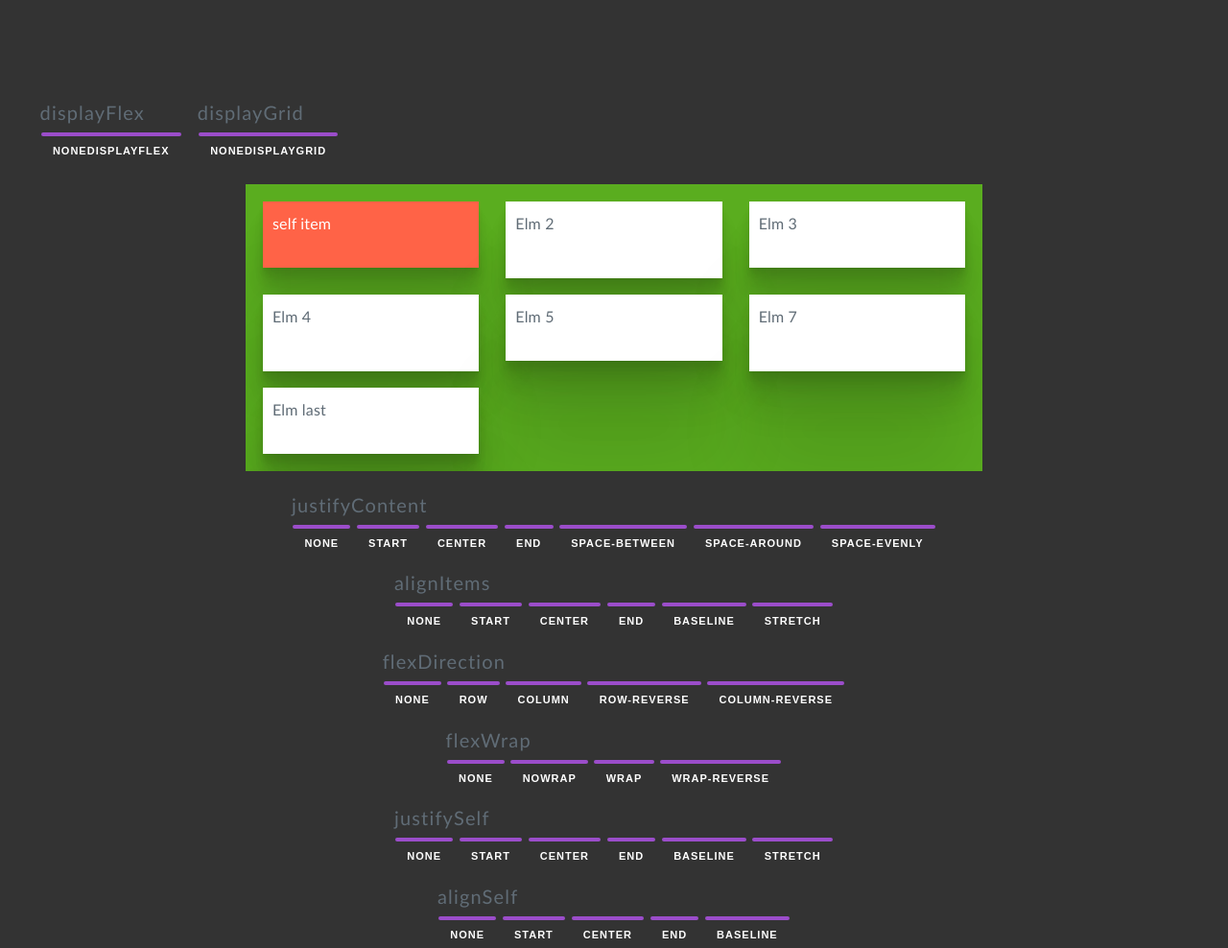
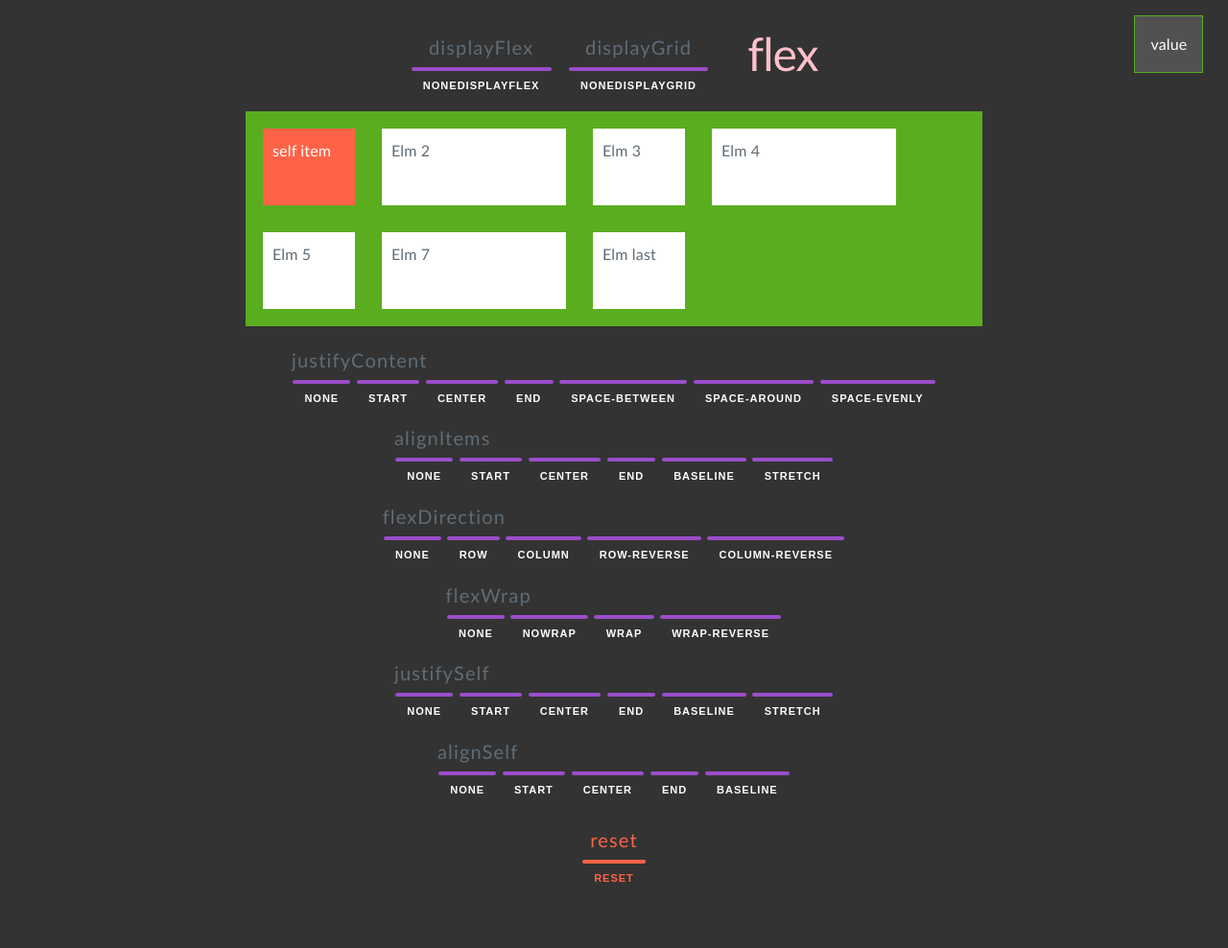
Before and after one commit to BoxPistols/OneTouch_StyleChange-Simple-DesignSystem, a website: page index.html in a window 1280 px wide. Shown: the top 988 px of the page at 96% size. Drawn offline with nearby package versions, Linux system fonts and the light colour scheme.

Commit message:
All Elem Prop Done!

```diff
--- a/app.js
+++ b/app.js
@@ -13,7 +13,6 @@ const getSelectorAll = (x) => {
   return document.querySelectorAll(`.buttons.${x} > button`);
 };
 
-// justify-self
 const getCssProps = (_searchElm, _target, _styling) => { // (ボタングループ, 表示のターゲット要素, 取得スタイル)
   for (let i = 0; i < _searchElm.length; i++) { // for文で回す
     if (_searchElm[i] = !null) {
@@ -26,9 +25,29 @@ const getCssProps = (_searchElm, _target, _styling) => { // (ボタングルー
         style = tx; // ボタンのテキストを値としてセット
         para.style.setProperty(_styling, tx); // styleの中身を設定[CSSのプロパティ, <- ボタンのテキスト]
 
+
+        // コードの可視化
+        let codeAll = window.getComputedStyle(container)
+        let codeAllselfElement = window.getComputedStyle(selfElement)
+
+        let getCssResult = (
+          "{" + "\n" +
+          "justify-content: " + codeAll.justifyContent + ";" + "\n" +
+          "align-items: " + codeAll.alignItems + ";" + "\n" +
+          "flex-direction: " + codeAll.flexDirection + ";" + "\n" +
+          "flex-wrap: " + codeAll.flexWrap + ";" + "\n"
+        )
+        let getCssResultSelf = (
+          "\n" +
+          "justify-self: " + codeAllselfElement.justifySelf + ";" + "\n" +
+          "align-self: " + codeAllselfElement.alignSelf + ";" + "\n" +
+          "}"
+        )
+        resultCode.innerText = getCssResult + getCssResultSelf;
+
+        // Debug
         let compStyles = window.getComputedStyle(para); // styleの中身を取得
         let result = compStyles[`${_styling}`]; // 最終styleの中身を取得
-
         console.log(style, result); // 当てにいっているスタイル, 最終styleの中身
       });
     }
@@ -40,20 +59,29 @@ const resProp = (_searchElm, _target, _styling) => { // (ボタングループ,
   getCssProps(_res, _target, _styling); // ターゲットに値を当てる
 };
 
-resProp('justifyContent', '.container', "justify-content");
+resProp('justifyContent', '.container', "justify-content"); // (ボタングループ, 表示のターゲット要素, 取得スタイル)
 resProp('alignItems', '.container', "align-items");
 resProp('flexDirection', '.container', "flex-direction");
-resProp('justifySelf', '.element', "justify-self"); // (ボタングループ, 表示のターゲット要素, 取得スタイル)
+resProp('justifySelf', '.element', "justify-self");
 resProp('alignSelf', '.element', "align-self");
 resProp('flexWrap', '.container', "flex-wrap");
 
-// Main Result View Container Element
+
+// ======= Main Result View Container Element =======
 const container = document.querySelector(".container");
+const selfElement = document.querySelector(".selfElement");
+
+// ======= Reseult Text Grid =======
+const resultGrid = document.querySelector('.resultGrid');
+const resultCode = document.querySelector('.resultCode');
 
 // ======= Reset =======
 const reset = document.querySelector(".reset");
 
 reset.addEventListener('click', function () {
+  resultGrid.innerText = "flex";
+  resultCode.innerText = ""
+  // remove inline Style
   function removeStyles(container) {
     container.removeAttribute('style');
     if (container.childNodes.length > 0) {
@@ -72,6 +100,7 @@ reset.addEventListener('click', function () {
 const setGridValue = (_tergetGridElem, _gridValue) => {
   _tergetGridElem.addEventListener('click', function () {
     container.style.setProperty('display', _gridValue);
+    resultGrid.innerText = window.getComputedStyle(container).display;
   });
 }
 const changeGridSetting = (_targetGridElem, _gridValue) => {
@@ -81,24 +110,16 @@ const changeGridSetting = (_targetGridElem, _gridValue) => {
 changeGridSetting(".displayGrid", "grid");
 changeGridSetting(".displayFlex", "flex");
 
-// const displayGrid = document.querySelector(".displayGrid");
-// displayGrid.addEventListener('click', function () {
-//   container.style.setProperty('display', "grid");
-// });
 
-// const displayFlex = document.querySelector(".displayFlex");
-// displayFlex.addEventListener('click', function () {
-//   container.style.setProperty('display', "flex");
-// });
-
-// setGrid(".displayGrid", "grid");
-// setGrid(".displayFlex", "flex");
-
-/**
-  const displayGrid = document.querySelector(".displayGrid");
-  const displayFlex = document.querySelector(".displayFlex");
-  container.style.setProperty('display', 'flex');
-  container.style.setProperty('display', 'grid');
+/** Code Memo ==========================================================
+/** Get Grid & Toggle
+ const displayGrid = document.querySelector(".displayGrid");
+ const displayFlex = document.querySelector(".displayFlex");
+ container.style.setProperty('display', 'flex');
+ container.style.setProperty('display', 'grid');
+ displayFlex.addEventListener('click', function () {
+   container.style.setProperty('display', "flex");
+ });
 */
 
 /** ==========================================================
@@ -108,7 +129,6 @@ changeGridSetting(".displayFlex", "flex");
   });
 */
 
-
 /** ==========================================================
  * ======= setProperty selfElement =======
  * elem.style.setProperty('color', '#ff0', '');
--- a/index.html
+++ b/index.html
@@ -13,8 +13,9 @@
   <div class="wrap">
 
     <!-- grid flex -->
-    <div class="flex" style="display: flex; margin: 0 1em 2em 1em;">
-      <div class="buttons grid-area" style="margin: 0 1em 0 0;">
+    <div class="resultView-area" style="display: flex; margin: 0 1em 2em 1em;">
+
+      <div class="buttons grid-area">
         <h3>displayFlex</h3>
         <button class="displayFlex">displayFlex</button>
       </div>
@@ -23,8 +24,18 @@
         <h3>displayGrid</h3>
         <button class="displayGrid">displayGrid</button>
       </div>
+
+      <div class="resultCodeArea grid-area">
+        <h2 class="resultGrid">
+          flex
+        </h2>
+        <div class="resultCode-area">
+          <p class="resultCode">
+            value
+          </p>
+        </div>
+      </div>
     </div>
-
 
     <!-- Elements -->
     <div class="container">
--- a/styles.css
+++ b/styles.css
@@ -1,5 +1,7 @@
 :root {
 	--green: hsla(95, 70%, 40%, 1);
+	-shadow: 0 2.8px 2.2px rgba(0, 0, 0, 0.034), 0 6.7px 5.3px rgba(0, 0, 0, 0.048), 0 12.5px 10px rgba(0, 0, 0, 0.06),
+		0 22.3px 17.9px rgba(0, 0, 0, 0.072), 0 41.8px 33.4px rgba(0, 0, 0, 0.086), 0 100px 80px rgba(0, 0, 0, 0.12);
 }
 
 * {
@@ -15,7 +17,7 @@ body {
 }
 
 .wrap {
-	padding: 8% 2vw;
+	padding: 2% 2vw;
 }
 
 h3 {
@@ -25,14 +27,54 @@ h3 {
 	letter-spacing: .1ch;
 }
 
+/* ======= resultView-area ======= */
+.resultView-area {
+	display: flex;
+	align-items: center;
+	justify-content: center;
+}
+.resultView-area > div {
+	text-align: center;
+	vertical-align: baseline;
+	margin: 0 8px;
+}
+.resultCodeArea > h2 {
+	margin: 0 0 -2px 0.5em;
+	font-size: 3em;
+	color: pink;
+}
+.resultCodeArea {
+	display: flex;
+	align-items: center;
+	justify-content: center;
+}
+.resultCode {
+	position: fixed;
+	top: 2vh;
+	right: 2vw;
+	color: #fff;
+	border: 1px solid var(--green);
+	box-shadow: var(--shadow);
+	background-color: rgb(102 102 102 / 60%);
+	z-index: 10;
+	padding: 1em;
+	font-size: 1em;
+	text-align: left;
+	user-select: all;
+}
+
 /* ======= Set View Container ======= */
 .container {
 	background-color: var(--green);
-	display: grid;
+	/* to Toggle */
+	/* display: grid; */
 	grid-template-columns: repeat(3, auto);
 	grid-auto-rows: 85px;
-	/* display: flex; */
-	/* flex-wrap: wrap; */
+
+	/* default */
+	display: flex;
+	flex-wrap: wrap;
+
 	gap: 12px;
 	max-width: 768px;
 	max-height: 320px;
@@ -53,9 +95,7 @@ h3 {
 .element {
 	/*   align-items: center; */
 	background-color: #fff;
-	box-shadow: 0 2.8px 2.2px rgba(0, 0, 0, 0.034), 0 6.7px 5.3px rgba(0, 0, 0, 0.048),
-		0 12.5px 10px rgba(0, 0, 0, 0.06), 0 22.3px 17.9px rgba(0, 0, 0, 0.072), 0 41.8px 33.4px rgba(0, 0, 0, 0.086),
-		0 100px 80px rgba(0, 0, 0, 0.12);
+	box-shadow: var(--shadow);
 	margin: 8px;
 	padding: 1rem;
 	min-width: 6em;
```
